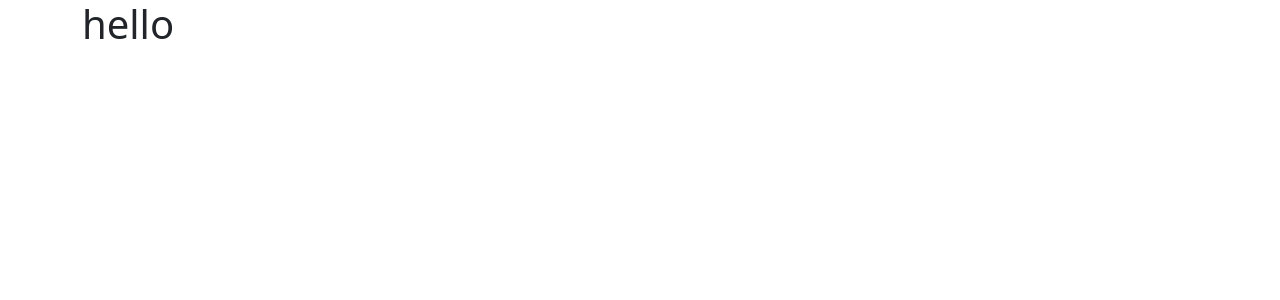
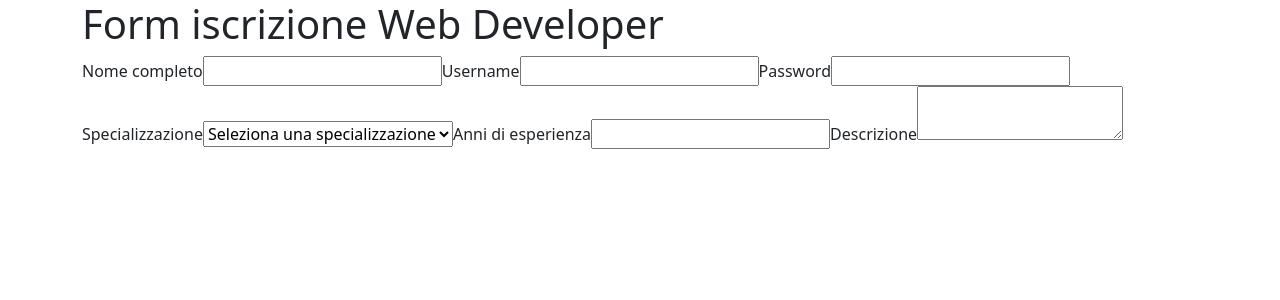
Before and after one commit to fabioferrari00/ex-react-useref-signup, a React app: page / in a window 1280 px wide. Shown: the top 300 px of the page. Built offline with nearby package versions, Linux system fonts and the light colour scheme; the HTML template or start-up script is replaced by a standard one.

Commit message:
end form milestone 1, start handleSubmit function

```diff
--- a/src/App.jsx
+++ b/src/App.jsx
@@ -1,12 +1,82 @@
+import { useState } from "react"
+
 function App() {
+
+  const [name, setName] = useState("");
+  const [username, setUsername] = useState("");
+  const [password, setPassword] = useState("");
+  const [specialization, setSpecialization] = useState("");
+  const [yearExp, setYearExp] = useState("");
+  const [description, setDescription] = useState("");
+
+  const handleSubmit = (e) => {
+    e.preventDefault();
+
+    if (!name.trim() || !username.trim() || !password.trim() || !specialization.trim() || !yearExp.trim() || !description.trim()) {
+
+    }
+
+
+  }
 
   return (
     <>
       <div className="container">
         <div className="row">
           <div className="col-12">
-            <h1>hello</h1>
+            <h1>Form iscrizione Web Developer</h1>
+            <form onSubmit={handleSubmit}>
+              <label>
+                <span>Nome completo</span>
+                <input
+                  type="text"
+                  value={name}
+                  onChange={(e) => setName(e.target.value)} />
+              </label>
+              <label>
+                <span>Username</span>
+                <input
+                  type="text"
+                  value={username}
+                  onChange={(e) => setUsername(e.target.value)} />
+              </label>
+              <label>
+                <span>Password</span>
+                <input
+                  type="password"
+                  value={password}
+                  onChange={(e) => setPassword(e.target.value)} />
+              </label>
+              <label>
+                <span>Specializzazione</span>
+                <select
+                  value={specialization}
+                  onChange={(e) => setSpecialization(e.target.value)}
+                >
+                  <option value="">Seleziona una specializzazione</option>
+                  <option value="Full Stack">Full Stack</option>
+                  <option value="Frontend">Frontend</option>
+                  <option value="Backend">Backend</option>
+                </select>
+              </label>
+              <label>
+                <span>Anni di esperienza</span>
+                <input
+                  type="number"
+                  value={yearExp}
+                  onChange={(e) => setYearExp(e.target.value)} />
+              </label>
+              <label>
+                <span>Descrizione</span>
+                <textarea
+                  value={description}
+                  onChange={(e) => setDescription(e.target.value)}
+                >
+                </textarea>
+              </label>
+            </form>
           </div>
+
         </div>
       </div>
     </>
```
